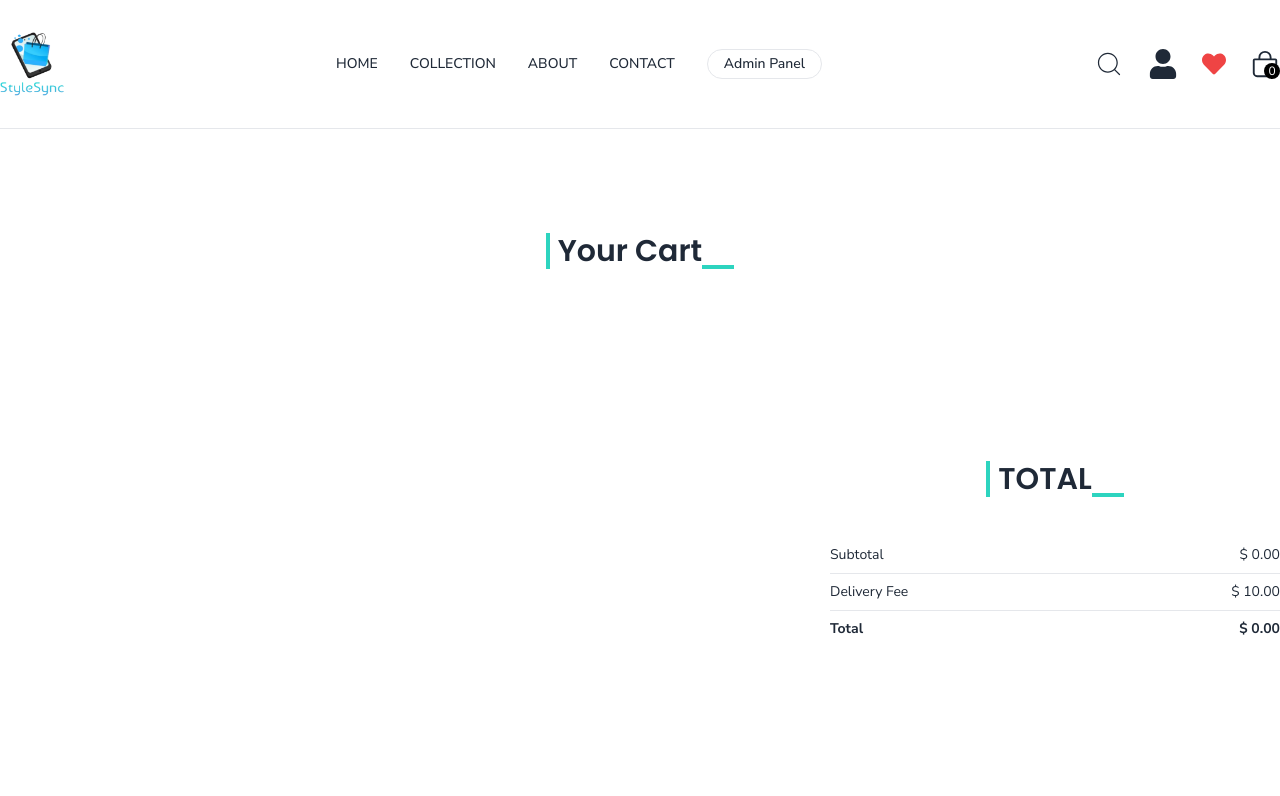
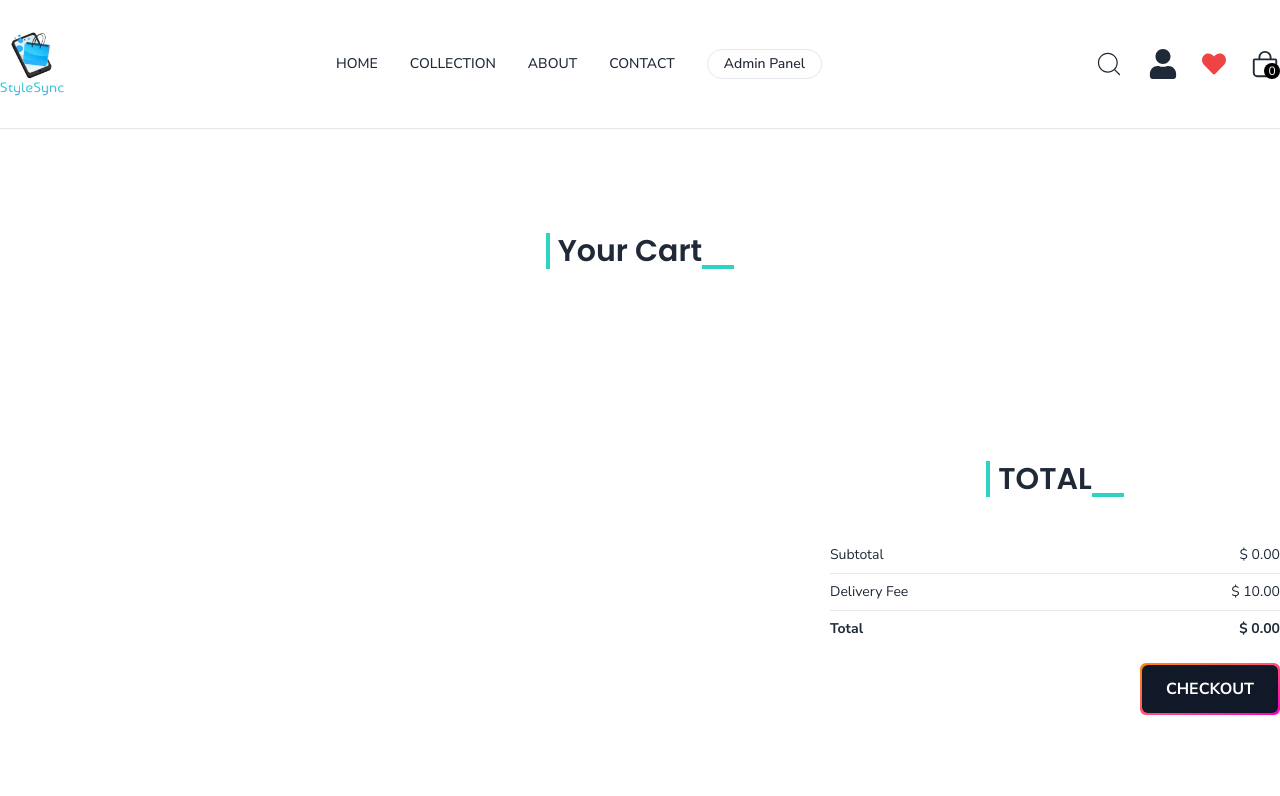
Before and after one commit to Shakil57375/StyleSync-Client, a React (Vite) app: page /cart in a window 1280 px wide. Shown: the top 796 px of the page. Built offline with nearby package versions, Linux system fonts and the light colour scheme.

Commit message:
cart total added

```diff
--- /dev/null
+++ b/src/Components/Button.jsx
@@ -0,0 +1,18 @@
+import React from "react";
+
+const Button = ({ text }) => {
+  return (
+    <button
+      className="relative p-0.5 inline-flex items-center justify-center font-bold overflow-hidden group rounded-md"
+    >
+      <span className="w-full h-full bg-gradient-to-br from-[#ff8a05] via-[#ff5478] to-[#ff00c6] group-hover:from-[#ff00c6] group-hover:via-[#ff5478] group-hover:to-[#ff8a05] absolute"></span>
+      <span className="relative px-6 py-3 transition-all ease-out bg-gray-900 rounded-md group-hover:bg-opacity-0 duration-400">
+        <div className="flex gap-3 items-center text-white">
+          <p>{text}</p>
+        </div>
+      </span>
+    </button>
+  );
+};
+
+export default Button;
--- a/src/pages/Cart.jsx
+++ b/src/pages/Cart.jsx
@@ -4,6 +4,7 @@
 import { MdDelete } from "react-icons/md";
 import Swal from "sweetalert2"; // Import SweetAlert2
 import CartTotal from "../Components/CartTotal";
+import Button from "../Components/Button";
 
 const Cart = () => {
   const { products, currency, cartItems, updateQuantity } =
@@ -108,6 +109,9 @@
       <div className="flex justify-end my-20">
         <button className="w-full sm:w-[450px]">
           <CartTotal />
+          <div className="w-full text-end mt-6">
+            <Button text={"CHECKOUT"}></Button>
+          </div>
         </button>
       </div>
     </div>
```
